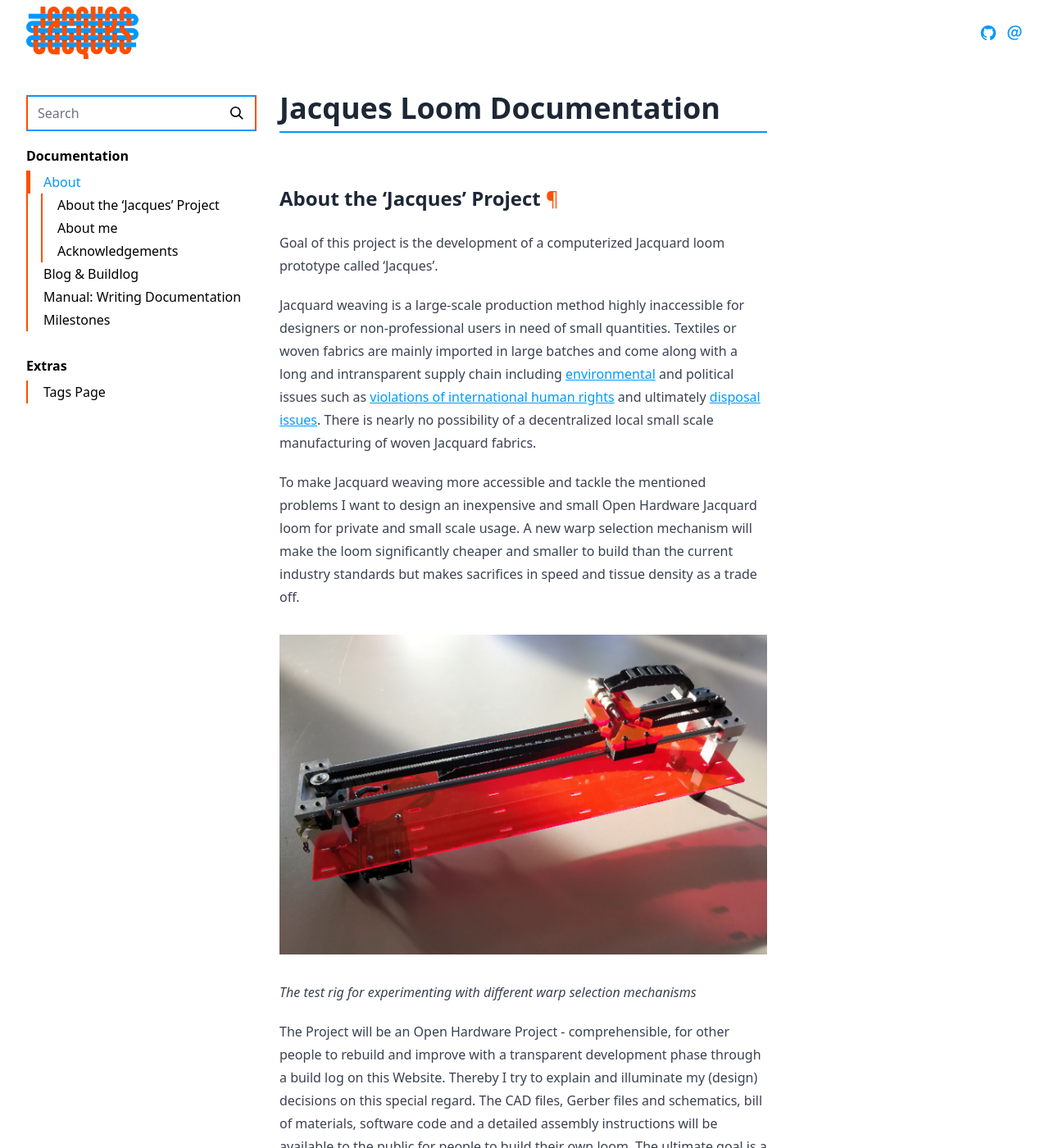
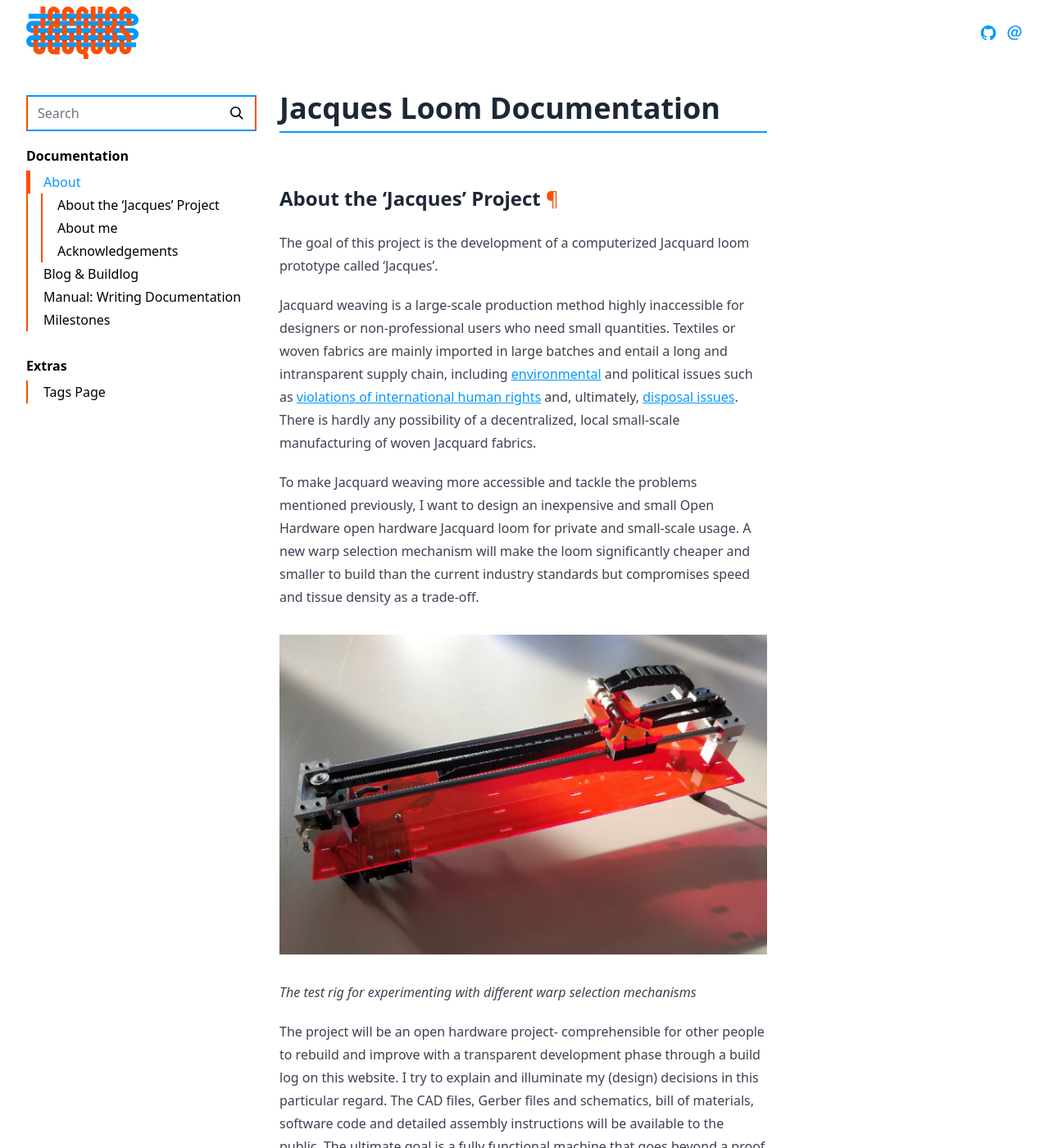
Before and after one commit to festwertspeicher/jacques-loom, a Jekyll site: the page built from docs/pages/index.md, in a window 1280 px wide and 1400 px high. Shown: the whole window at 82% size. Built offline with Jekyll 4.4.1, drawn with Linux system fonts in a browser that asks for light colours; some web fonts are replaced; some of the changed text lies outside the part shown.

Commit message:
update text

```diff
--- a/docs/pages/index.md
+++ b/docs/pages/index.md
@@ -6,23 +6,23 @@ permalink: /
 
 ## About the ‘Jacques’ Project
 
-Goal of this project is the development of a computerized Jacquard loom prototype called ‘Jacques’.
+The goal of this project is the development of a computerized Jacquard loom prototype called 'Jacques'.
 
-Jacquard weaving is a large-scale production method highly inaccessible for designers or non-professional users in need of small quantities. Textiles or woven fabrics are mainly imported in large batches and come along with a long and intransparent supply chain including [environmental](https://earth.org/fast-fashions-detrimental-effect-on-the-environment/) and political issues such as [violations of international human rights](https://www.nytimes.com/interactive/2019/11/16/world/asia/china-xinjiang-documents.html) and ultimately [disposal issues](https://www.textilemountainfilm.com/about). There is nearly no possibility of a decentralized local small scale manufacturing of woven Jacquard fabrics.
+Jacquard weaving is a large-scale production method highly inaccessible for designers or non-professional users who need small quantities. Textiles or woven fabrics are mainly imported in large batches and entail a long and intransparent supply chain, including [environmental](https://earth.org/fast-fashions-detrimental-effect-on-the-environment/) and political issues such as [violations of international human rights](https://www.nytimes.com/interactive/2019/11/16/world/asia/china-xinjiang-documents.html) and, ultimately, [disposal issues](https://www.textilemountainfilm.com/about). There is hardly any possibility of a decentralized, local small-scale manufacturing of woven Jacquard fabrics.
 
-To make Jacquard weaving more accessible and tackle the mentioned problems I want to design an inexpensive and small Open Hardware Jacquard loom for private and small scale usage. A new warp selection mechanism will make the loom significantly cheaper and smaller to build than the current industry standards but makes sacrifices in speed and tissue density as a trade off.
+To make Jacquard weaving more accessible and tackle the problems mentioned previously, I want to design an inexpensive and small Open Hardware open hardware Jacquard loom for private and small-scale usage. A new warp selection mechanism will make the loom significantly cheaper and smaller to build than the current industry standards but compromises speed and tissue density as a trade-off.
 
 ![the test rig for the warp selection mechanism]({{ site.baseurl }}/assets/img/frontpage/test-rig.jpg)
 *The test rig for experimenting with different warp selection mechanisms*
 
-The Project will be an Open Hardware Project - comprehensible, for other people to rebuild and improve with a transparent development phase through a build log on this Website. Thereby I try to explain and illuminate my (design) decisions on this special regard. The CAD files, Gerber files and schematics, bill of materials, software code and a detailed assembly instructions will be available to the public for people to build their own loom. The ultimate goal is a fully functional machine that goes beyond a proof of concept status and serves as a real production tool.
+The project will be an open hardware project- comprehensible for other people to rebuild and improve with a transparent development phase through a build log on this website. I try to explain and illuminate my (design) decisions in this particular regard. The CAD files, Gerber files and schematics, bill of materials, software code and detailed assembly instructions will be available to the public. The ultimate goal is a fully functional machine that goes beyond a proof of concept status and serves as a real production tool.
 
-The interims report and the first prototypes will be my practical project to get my MA degree at the Hochschule für angewandte Wissenschaften Hamburg.
+The interim report and the first prototypes will be the practical project of my master's degree at the University of Applied Sciences Hamburg.
 
 ## About me
 
 
-Hi! 👋 My name is Norman and I'm an industrial designer and maker. I am a master student at the University of Applied Sciences Hamburg (Department Design). Prior to the development of this loom, I worked at the german electron synchrotron [DESY](https://www.desy.de/) at a project for [early childhood STEM education](https://www.haus-der-kleinen-forscher.de/de/fortbildungen/paedagogik), on various [websites](https://alpha-alpaka.de/) and user interfaces, a large format 3D printer with tool changer, the multimedia installation ['Confessional3000'](https://www.feinschwarz.net/beichtstuhl3000-eine-kunstinstallation-auf-dem-reeperbahnfestival/) and furniture systems for highly flexible working environments ([SCOPE](https://designforhumannature.de/scope/) & [FRAMEWORKER](https://designforhumannature.de/frameworker/)).
+Hi! 👋 My name is Norman, and I'm an industrial designer and maker. I am a master's student at the [University of Applied Sciences]( Hamburghttps://www.haw-hamburg.de/) (Department Design). Prior to the development of this loom, I worked at the german electron synchrotron [(DESY)](https://www.desy.de/) on a project for [early childhood STEM education](https://www.haus-der-kleinen-forscher.de/de/fortbildungen/paedagogik), as well as the work on various [websites](https://alpha-alpaka.de/) and user interfaces, a large format 3D printer with a tool changer, the multimedia installation ['Confessional3000'](https://www.feinschwarz.net/beichtstuhl3000-eine-kunstinstallation-auf-dem-reeperbahnfestival/) and furniture systems for highly flexible working environments ([SCOPE](https://designforhumannature.de/scope/) & [FRAMEWORKER](https://designforhumannature.de/frameworker/)).
 
 <img class="border-white border-[10px] rounded-md shadow-lg rotate-6 my-12 mx-auto md:mx-2 max-w-[90%] md:max-w-[60%]" src="{{ site.baseurl }}/assets/img/frontpage/norman.jpg" alt="Norman Heck in front of a scanning electron microscope">
 
```
Also changed, not shown: other parts of docs/pages/index.md (+1 -1 lines).
